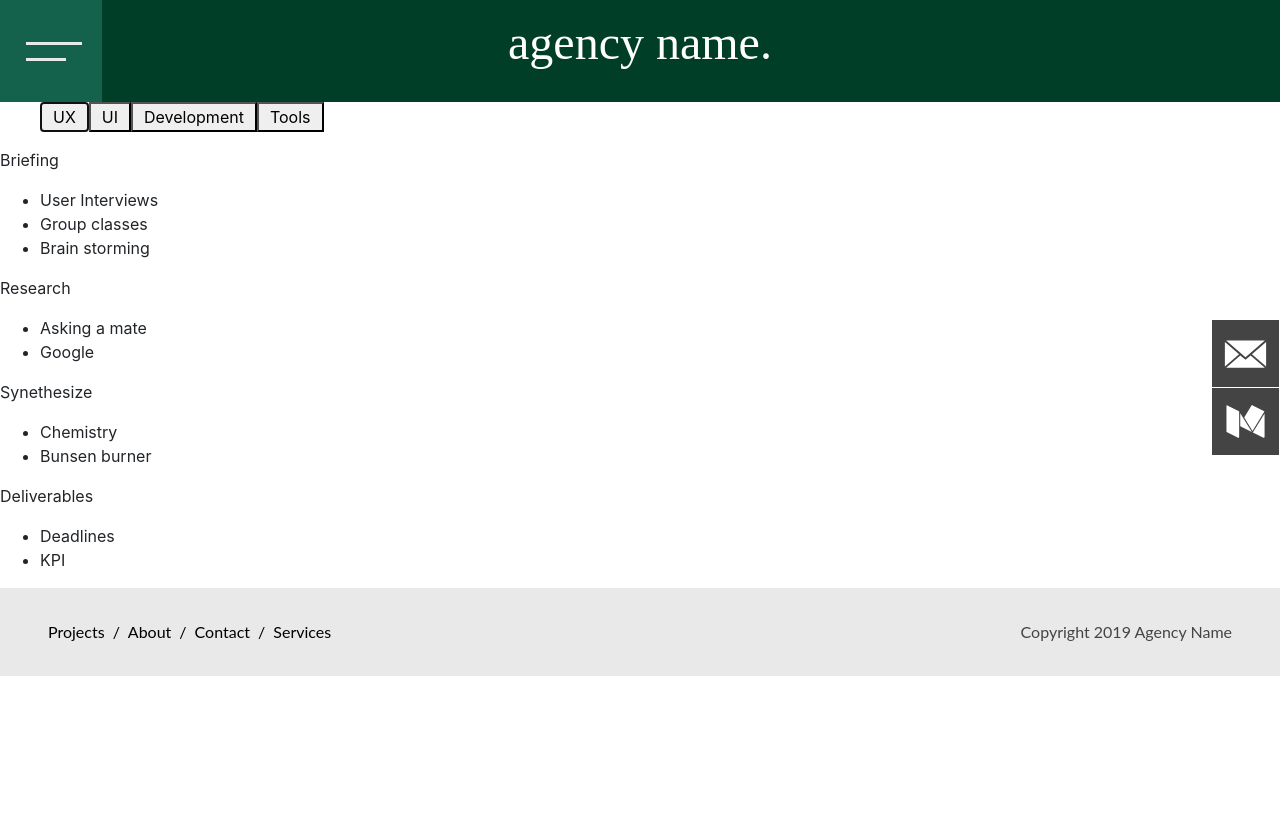
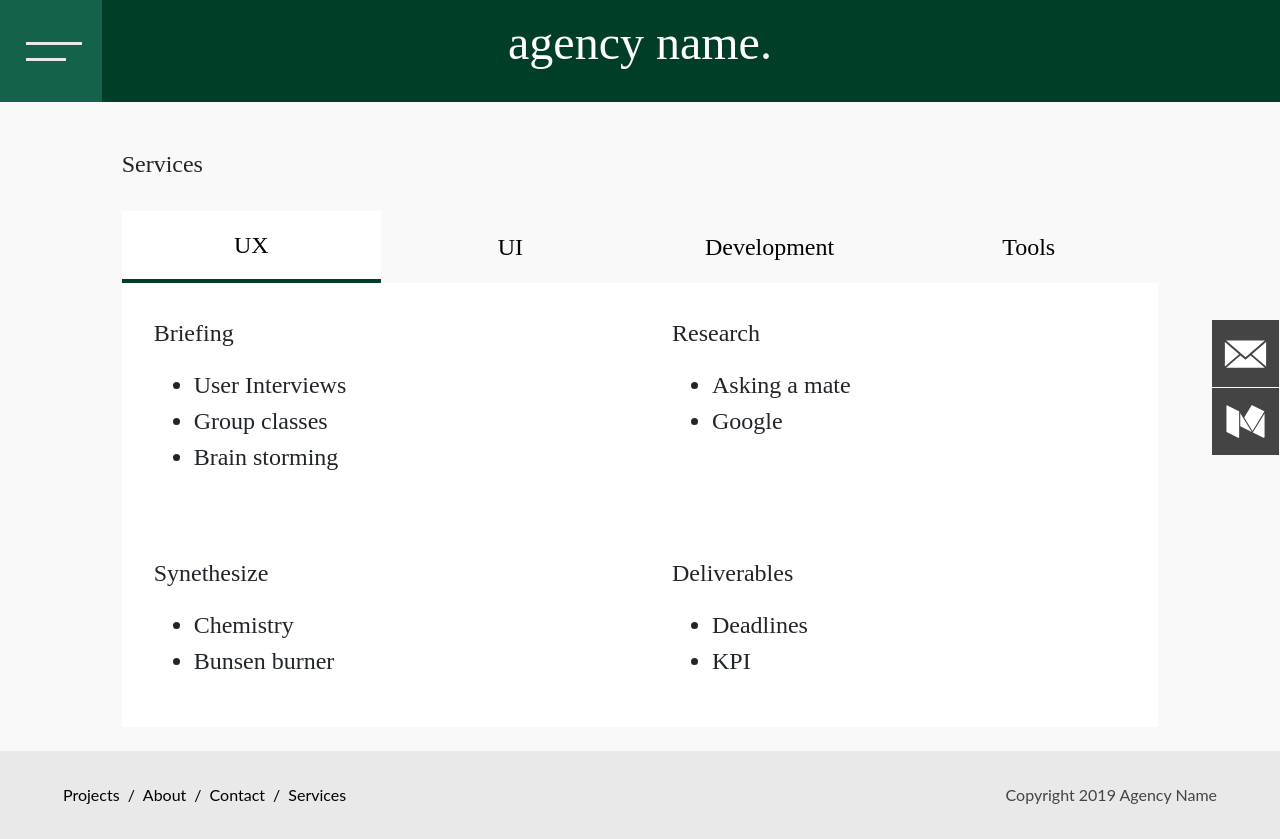
Before and after one commit to calvchum/agency-webpage, a React (Create React App) app: page /services in a window 1280 px wide. Both pictures are taken after a click on the button "UX". Before the commit the page ends 800 px from the top, so only its background shows below. Built offline with nearby package versions, Linux system fonts and the light colour scheme.

Commit message:
styled according to FIGMA—its a bit too simple and lacks an element to pull it together....working on it

```diff
--- a/src/components/Services.js
+++ b/src/components/Services.js
@@ -1,5 +1,7 @@
-import React, { Component } from 'react'
-import * as data from '../constants/servicesInfo'
+import React, { Component } from 'react';
+import * as data from '../constants/servicesInfo';
+import { Container, Row, Col } from 'react-bootstrap';
+
 
 class Services extends Component {
   constructor() {
@@ -15,20 +17,21 @@ class Services extends Component {
       displayInfo: category
     })
   }
+
 	render() {
     let services = data.servicesData.map((service, i)=> {
       return(
         <button key={i} onClick={() => this.handleClick(service.category)}>
-          <li style={{display: 'inline', margin: '5px'}} key={i}>{service.header}</li>
+          <li className="subheader-text" style={{display: 'inline', margin: '5px'}} key={i}>{service.header}</li>
         </button>
       )
     })
 
     let displayInfo = this.state.displayInfo.map((category, i) => {
       return (
-        <div key={i}>
+        <div style={{background: 'white'}} className="service-display-info subheader-text">
           <p>{category.subHeader}</p>
-          <ul>
+          <ul key={i}>
             {category.listItems.map((listItem, i) => {
               return (
                 <li key={i}>{listItem}</li>
@@ -40,13 +43,27 @@ class Services extends Component {
     })
 
 		return (
-      <div>
-        <ul>
-          {services}
-        </ul>
-        <div>
-          {displayInfo}
+      <div className="background">
+        <Row>
+          <Col className="page-header" xs='12' md={{ offset: 1, span: 10 }}>
+            <h1 className="subheader-text">
+            Services</h1>
+          </Col>
+        </Row>
+        <div className="">
         </div>
+        <Row className="">
+          <Col xs='12' md={{ offset: 1, span: 10 }}>
+            <div className="service-header">
+              {services}
+            </div>
+          </Col>
+        </Row>
+        <Row>
+          <Col className=" service-display-info-wrapper" xs='12' md={{ offset: 1, span: 10 }}>
+              {displayInfo}
+          </Col>
+        </Row>
       </div>
 		)
 	}
--- a/src/styles/_landing.scss
+++ b/src/styles/_landing.scss
@@ -1,5 +1,6 @@
 .hero-wrapper {
   height: calc(100vh - 106px);
+  background-color: $off-white;
 }
 
 .secondary-wrapper {
--- /dev/null
+++ b/src/styles/_services.scss
@@ -0,0 +1,32 @@
+.service-header {
+  display: flex;
+  & button {
+
+    width: 25%;
+    background: $off-white;
+    border: none;
+    padding: 16px 0px;
+    &:focus {
+      outline: none;
+      background: white;
+      border-bottom: 4px $main solid;
+    }
+  }
+}
+.service-wrapper {
+  box-shadow: 0px 2px 20px rgba(0, 0, 0, 0.25);
+}
+
+.service-display-info-wrapper {
+  display: flex;
+  flex-flow: row wrap;
+  margin-bottom: 24px;
+}
+
+.service-display-info {
+  width: 50%;
+  padding: 32px;
+}
+.background {
+  background-color: $off-white;
+}
--- a/src/styles/style.scss
+++ b/src/styles/style.scss
@@ -25,12 +25,13 @@ $body-font: 'Lato', sans-serif;
 @import '_project.scss';
 @import '_about.scss';
 @import '_member.scss';
+@import '_services.scss';
 
 
-// STANDARD TEXT STYLINGS
 body {
   background: $off-white;
 }
+// STANDARD TEXT STYLINGS
 .body-text {
   font-size: $body;
   font-family: $body-font;
@@ -47,6 +48,13 @@ body {
   padding: 48px 0px 24px 0px;
 
 }
+// DEFAULTS REMOVED FROM BOOTSTRAP
+.row {
+  margin: 0px 0px !important;
+}
+.col {
+  padding: 0px 0px !important;
+}
 // ADDED TO BODY WHEN BURGER MENU OPEN
 .no-scroll {
   overflow: hidden;
```
Also changed, not shown: src/styles/_header.scss (line endings or trailing spaces).
